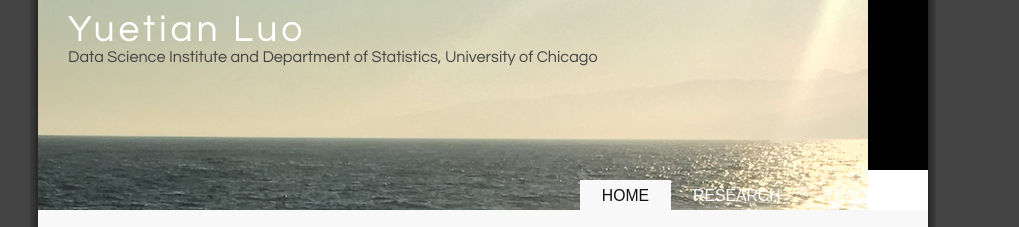
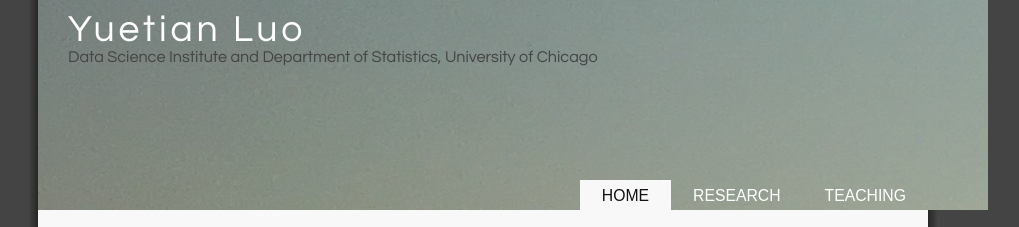
Before and after one commit to yuetianluo/yuetianluo.github.io, a plain HTML site: page index.html in a window 1280 px wide. Shown: the top 227 px of the page, without its empty margins (157-1176 px from the left). Drawn offline with Linux system fonts and the light colour scheme; grey boxes are pictures that could not be loaded.

Commit message:
change files

```diff
--- a/style/style.css
+++ b/style/style.css
@@ -87,7 +87,7 @@ ol li
 { width: 950px;
   position: relative;
   height: 210px;
-  background: url(mylogo.png) no-repeat;}
+  background: url(mylogo.JPG) no-repeat;}
 
 #logo #logo_text
 { position: absolute;
```
